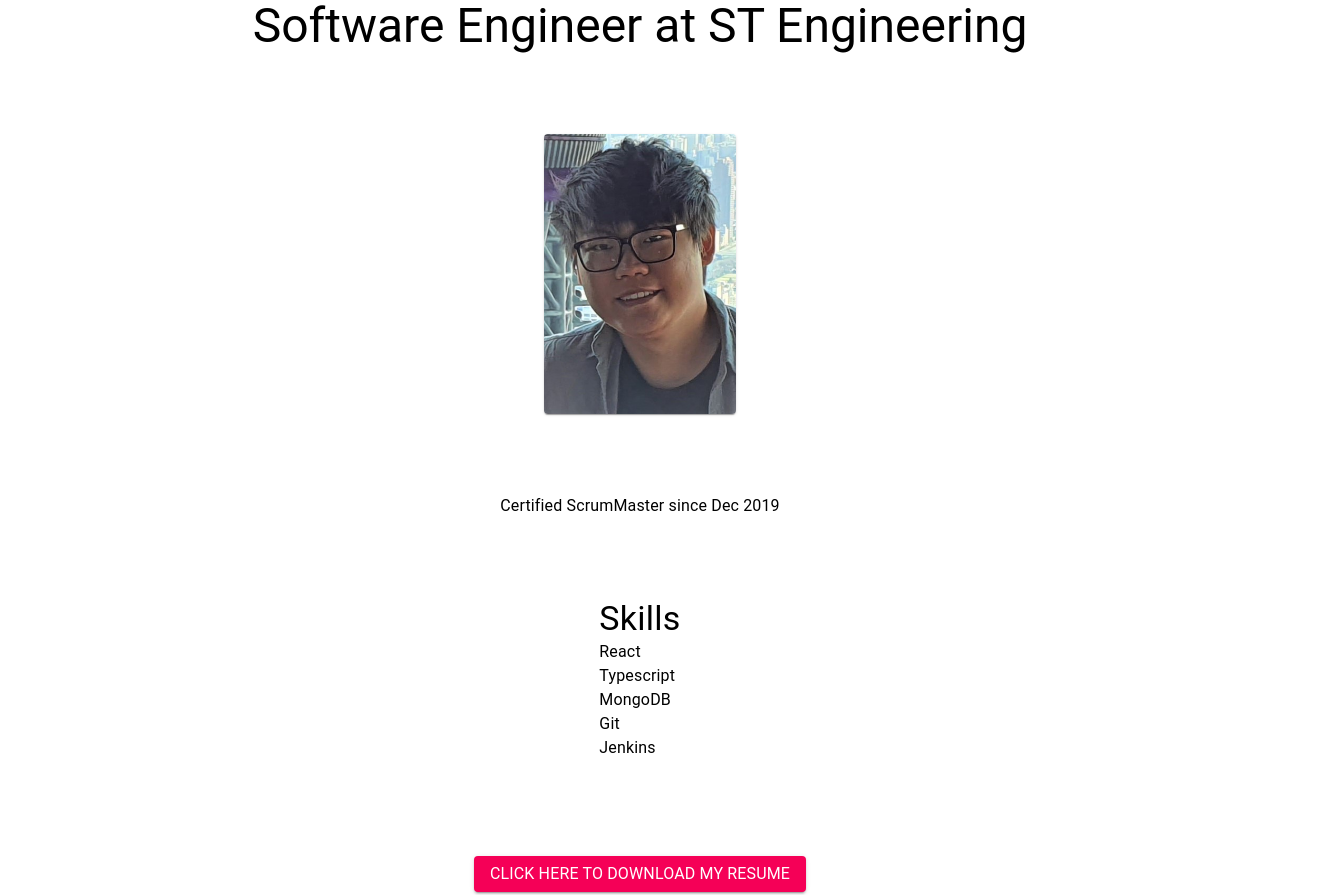
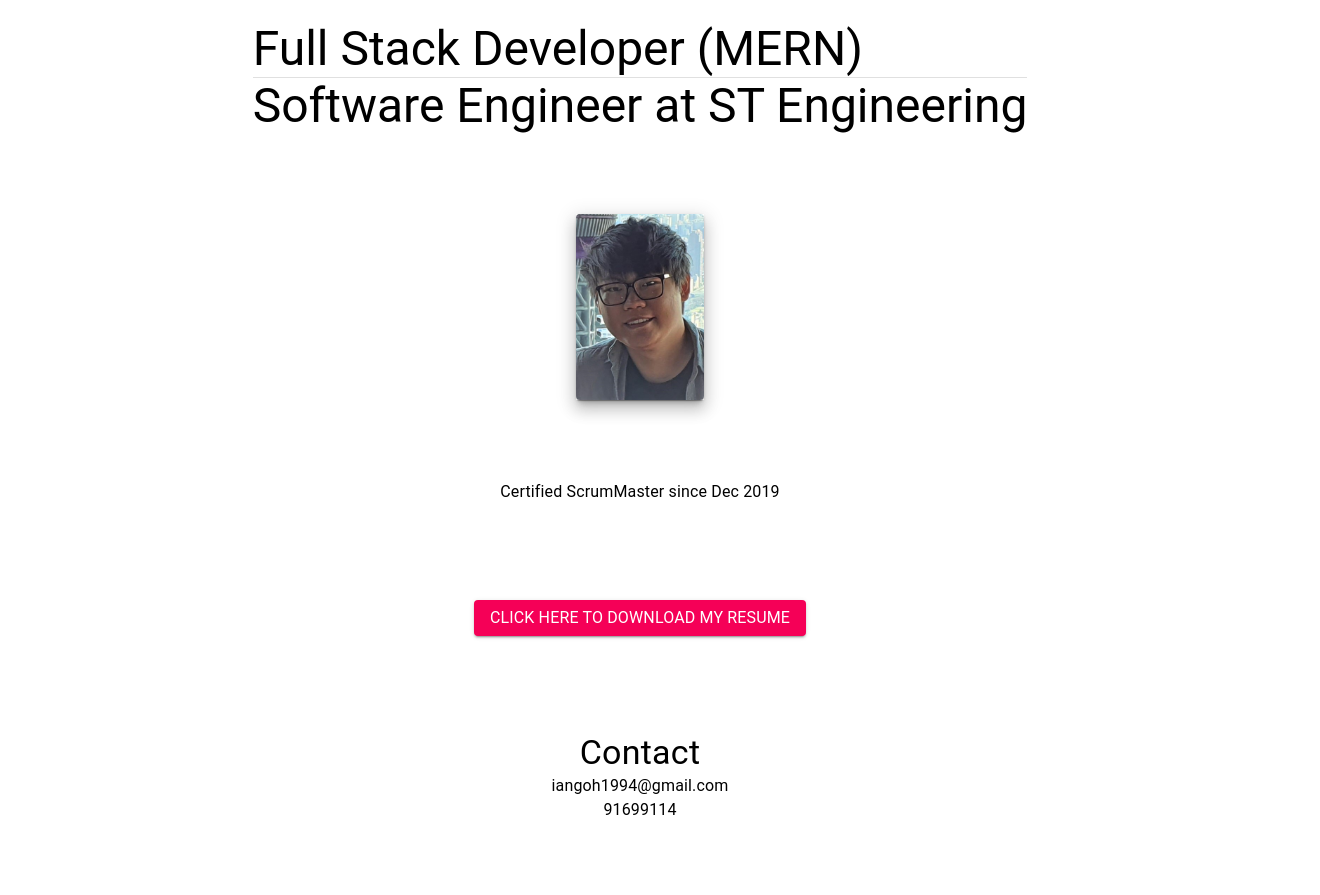
Before and after one commit to iangoh94/iangoh-blog, a React (Create React App) app: page / in a window 1280 px wide. Shown: the part 863-1758 px from the top of the page, 1320 px wide, since content can reach past the window. Built offline with nearby package versions, Linux system fonts and the light colour scheme.

Commit message:
Fix unwanted horizontal scroll bar caused by Grid and update new resume

```diff
--- a/src/main/Main.tsx
+++ b/src/main/Main.tsx
@@ -1,6 +1,6 @@
 import React from 'react';
 import { makeStyles, Theme } from '@material-ui/core/styles';
-import { Button, Card, CardMedia, Divider, Grid, Typography } from '@material-ui/core';
+import { Box, Button, Card, CardMedia, Divider, Grid, Typography } from '@material-ui/core';
 import TopAppBar from '../components/TopAppBar';
 import { skills } from '../constants/ConstantList';
 import selfie from '../assets/images/selfie.jpg';
@@ -8,8 +8,8 @@
 
 const useStyles = makeStyles((theme: Theme) => ({
   root:{
-    width: '100%',
     background: '#FFFFFF',
+    padding: 40, // IMPORTANT NOTE: This is the workaround given by material ui as Grid spacing will result in negative margin and unwanted horizontal scroll bar (https://material-ui.com/components/grid/#negative-margin)
   },
   appBar: {
     background: theme.palette.primary.dark,
@@ -19,10 +19,6 @@
     textAlign: 'center',
     color: theme.palette.text.secondary,
   },
-  content: {
-    height: '100vh',
-    width: '100%',
-  }
 }));
 
 const downloadResume = () => {
@@ -45,9 +41,9 @@
         justify="center"
         alignItems="center"
         spacing={10}
-        style={{ paddingTop: 20 }}
+        style={{ flexGrow: 1, paddingTop: 20 }}
       >
-        <Grid item container justify="center" alignItems="center" style={{ fontSize: 100, height: '90vh' }}>
+        <Grid item container justify="center" alignItems="center" style={{ fontSize: 100, height: '95vh' }}>
           <Typical
             steps={['Hello!', 1000, 'I\'m Ian.', 1500]}
             loop={Infinity}
@@ -57,21 +53,52 @@
 
         <Grid item>
           <Typography display="block" variant="h3">
-            Full stack developer (MERN)
+            Full Stack Developer (MERN)
             <Divider></Divider>
             Software Engineer at ST Engineering
           </Typography>
         </Grid>
 
         <Grid item>
-          <Card style={{ width: '15vw' }}>
-            <CardMedia component="img" image={selfie} title="Selfie of Ian" />
-          </Card>
+          <Box boxShadow={10}>
+            <Card style={{ width: '10vw' }}>
+              <CardMedia component="img" image={selfie} title="Selfie of Ian" />
+            </Card>
+          </Box>
         </Grid>
 
         <Grid item>
           <Typography variant="body1">
             Certified ScrumMaster since Dec 2019
+          </Typography>
+        </Grid>
+
+        <Grid item>
+          <div className={classes.paper}>
+            <Button
+              variant="contained"
+              color='secondary'
+              onClick={() => { downloadResume(); }}
+              href="https://drive.google.com/uc?export=download&id=1QaPeoy7GYOQCFNp9lNQkgPBmSLv34eji"
+            >
+              <Typography>
+                Click here to download my resume
+              </Typography>
+            </Button>
+          </div>
+        </Grid>
+
+        <Grid item container direction="column" justify="center" alignItems="center">
+          <Typography variant="h4">
+            Contact
+          </Typography>
+
+          <Typography variant="body1">
+            iangoh1994@gmail.com
+          </Typography>
+
+          <Typography variant="body1">
+            91699114
           </Typography>
         </Grid>
 
@@ -82,21 +109,6 @@
 
           {skillsTypo}
         </Grid>
-
-        <Grid item>
-          <div className={classes.paper}>
-            <Button
-              variant="contained"
-              color='secondary'
-              onClick={() => { downloadResume(); }}
-              href="https://drive.google.com/uc?export=download&id=1DW8KybrpOFSSQoAGcTqXgvOJVuUsjjv2"
-            >
-              <Typography>
-                Click here to download my resume
-              </Typography>
-            </Button>
-          </div>
-        </Grid>
       </Grid>
     </div>
   );
```
